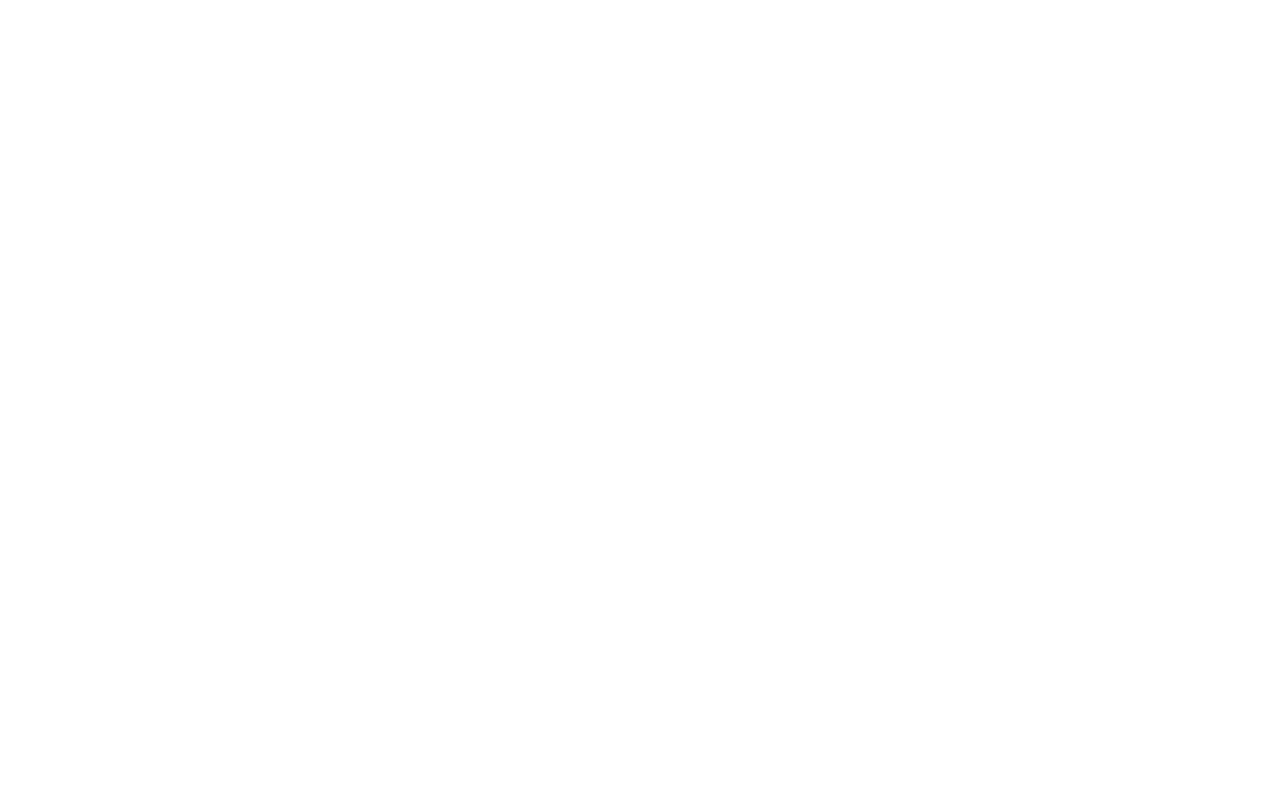
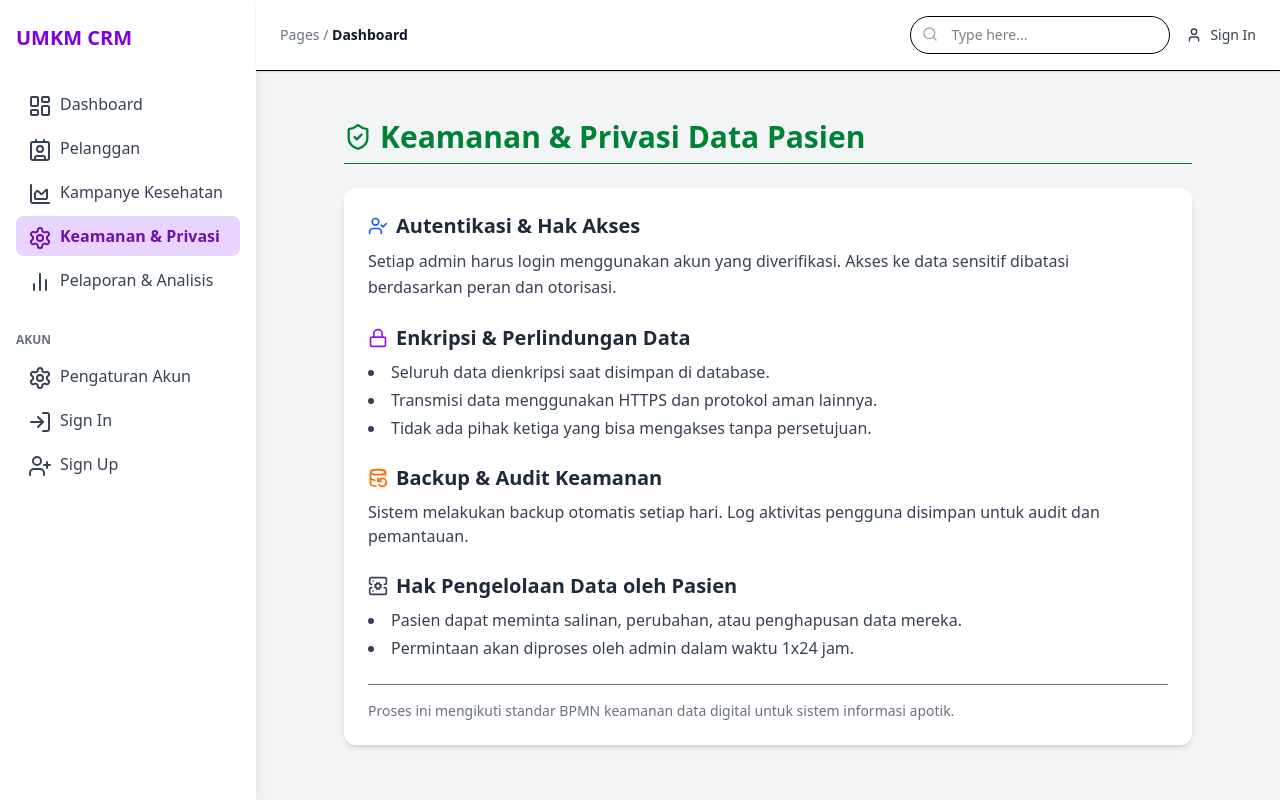
Before and after one commit to LindaShen001/crm-23sic-kelompok1, a React (Vite) app: page /keamanan in a window 1280 px wide. Before the commit this address had no page. Built offline with nearby package versions, Linux system fonts and the light colour scheme.

Commit message:
ini fitur Keaman Privasi sama fitur Pelaporan Analisis ya ketua

```diff
--- a/src/App.jsx
+++ b/src/App.jsx
@@ -3,6 +3,8 @@ import MainLayout from "./components/MainLayout";
 import Dashboard from "./pages/Dashboard";
 import Pelanggan from "./pages/Pelanggan";
 import HealthCampaign from "./pages/HealthCampaign";
+import KeamananPrivasi from "./pages/KeamananPrivasi";
+import PelaporanAnalisis from "./pages/PelaporanAnalisis";
 
 function App() {
   return (
@@ -11,6 +13,8 @@ function App() {
         <Route path="/" element={<Dashboard />} />
         <Route path="/pelanggan" element={<Pelanggan />} />
         <Route path="/kampanye" element={<HealthCampaign />} />
+             <Route path="/keamanan" element={<KeamananPrivasi />} />
+        <Route path="/laporan" element={<PelaporanAnalisis />} />
 
       </Route>
     </Routes>
--- a/src/components/Sidebar.jsx
+++ b/src/components/Sidebar.jsx
@@ -20,6 +20,8 @@ const menuItems = [
   { name: "Dashboard", icon: <LayoutDashboard />, path: "/" },
   { name: "Pelanggan", icon: <Contact/>, path: "/pelanggan" },
   { name: "Kampanye Kesehatan", icon: <ChartArea />, path: "/kampanye" },
+  { name: "Keamanan & Privasi", icon: <Settings />, path: "/keamanan" },
+  { name: "Pelaporan & Analisis", icon: <BarChart2 />, path: "/laporan" },
 
 
 ];
--- /dev/null
+++ b/src/pages/KeamananPrivasi.jsx
@@ -0,0 +1,67 @@
+import React from "react";
+import { ShieldCheck, Lock, DatabaseBackup, UserCheck, ServerCog } from "lucide-react";
+
+export default function KeamananPrivasi() {
+  return (
+    <div className="p-6 max-w-4xl mx-auto">
+      <h1 className="text-3xl font-bold text-green-700 mb-6 border-b pb-2 flex items-center gap-2">
+        <ShieldCheck className="w-7 h-7" />
+        Keamanan & Privasi Data Pasien
+      </h1>
+
+      <div className="bg-white p-6 rounded-xl shadow-md space-y-6">
+
+        {/* Autentikasi Admin */}
+        <section>
+          <h2 className="text-xl font-semibold text-gray-800 mb-2 flex items-center gap-2">
+            <UserCheck className="w-5 h-5 text-blue-600" />
+            Autentikasi & Hak Akses
+          </h2>
+          <p className="text-gray-700 leading-relaxed">
+            Setiap admin harus login menggunakan akun yang diverifikasi. Akses ke data sensitif dibatasi berdasarkan peran dan otorisasi.
+          </p>
+        </section>
+
+        {/* Enkripsi dan Perlindungan */}
+        <section>
+          <h2 className="text-xl font-semibold text-gray-800 mb-2 flex items-center gap-2">
+            <Lock className="w-5 h-5 text-purple-600" />
+            Enkripsi & Perlindungan Data
+          </h2>
+          <ul className="list-disc list-inside text-gray-700 space-y-1">
+            <li>Seluruh data dienkripsi saat disimpan di database.</li>
+            <li>Transmisi data menggunakan HTTPS dan protokol aman lainnya.</li>
+            <li>Tidak ada pihak ketiga yang bisa mengakses tanpa persetujuan.</li>
+          </ul>
+        </section>
+
+        {/* Backup dan Audit */}
+        <section>
+          <h2 className="text-xl font-semibold text-gray-800 mb-2 flex items-center gap-2">
+            <DatabaseBackup className="w-5 h-5 text-orange-500" />
+            Backup & Audit Keamanan
+          </h2>
+          <p className="text-gray-700">
+            Sistem melakukan backup otomatis setiap hari. Log aktivitas pengguna disimpan untuk audit dan pemantauan.
+          </p>
+        </section>
+
+        {/* Hak Pasien */}
+        <section>
+          <h2 className="text-xl font-semibold text-gray-800 mb-2 flex items-center gap-2">
+            <ServerCog className="w-5 h-5 text-gray-700" />
+            Hak Pengelolaan Data oleh Pasien
+          </h2>
+          <ul className="list-disc list-inside text-gray-700 space-y-1">
+            <li>Pasien dapat meminta salinan, perubahan, atau penghapusan data mereka.</li>
+            <li>Permintaan akan diproses oleh admin dalam waktu 1x24 jam.</li>
+          </ul>
+        </section>
+
+        <div className="text-sm text-gray-500 border-t pt-4">
+          Proses ini mengikuti standar BPMN keamanan data digital untuk sistem informasi apotik.
+        </div>
+      </div>
+    </div>
+  );
+}
--- /dev/null
+++ b/src/pages/PelaporanAnalisis.jsx
@@ -0,0 +1,51 @@
+import React from "react";
+import { ClipboardList, UserCheck2, UserX2 } from "lucide-react";
+
+const dummyReports = [
+  { id: 1, title: "🧾 Laporan Pendaftaran Pasien Baru", date: "2025-06-01", total: 3 },
+  { id: 2, title: "📊 Laporan Status Pasien", date: "2025-06-04", active: 2, inactive: 1 },
+];
+
+export default function PelaporanAnalisis() {
+  return (
+    <div className="p-6 max-w-5xl mx-auto">
+      <h1 className="text-3xl font-bold text-green-700 mb-6 border-b pb-2 flex items-center gap-2">
+        <ClipboardList className="w-7 h-7" />
+        Pelaporan & Analisis Pasien
+      </h1>
+
+      <div className="space-y-6">
+        {dummyReports.map((report) => (
+          <div
+            key={report.id}
+            className="bg-white rounded-xl shadow-md p-6 border-l-4 border-green-400"
+          >
+            <h2 className="text-lg font-semibold text-gray-800 mb-1">{report.title}</h2>
+            <p className="text-sm text-gray-500 mb-2">Tanggal: {report.date}</p>
+
+            {report.total && (
+              <p className="text-gray-700">
+                👥 Total Pasien Baru: <span className="font-semibold">{report.total}</span>
+              </p>
+            )}
+
+            {report.active !== undefined && (
+              <div className="space-y-1">
+                <p className="text-green-600 flex items-center gap-1">
+                  <UserCheck2 className="w-4 h-4" /> Pasien Aktif: {report.active}
+                </p>
+                <p className="text-red-500 flex items-center gap-1">
+                  <UserX2 className="w-4 h-4" /> Tidak Aktif: {report.inactive}
+                </p>
+              </div>
+            )}
+          </div>
+        ))}
+
+        <div className="text-sm text-gray-500 border-t pt-4">
+          Laporan ini dihasilkan otomatis berdasarkan aktivitas pendaftaran & kunjungan pasien.
+        </div>
+      </div>
+    </div>
+  );
+}
```
